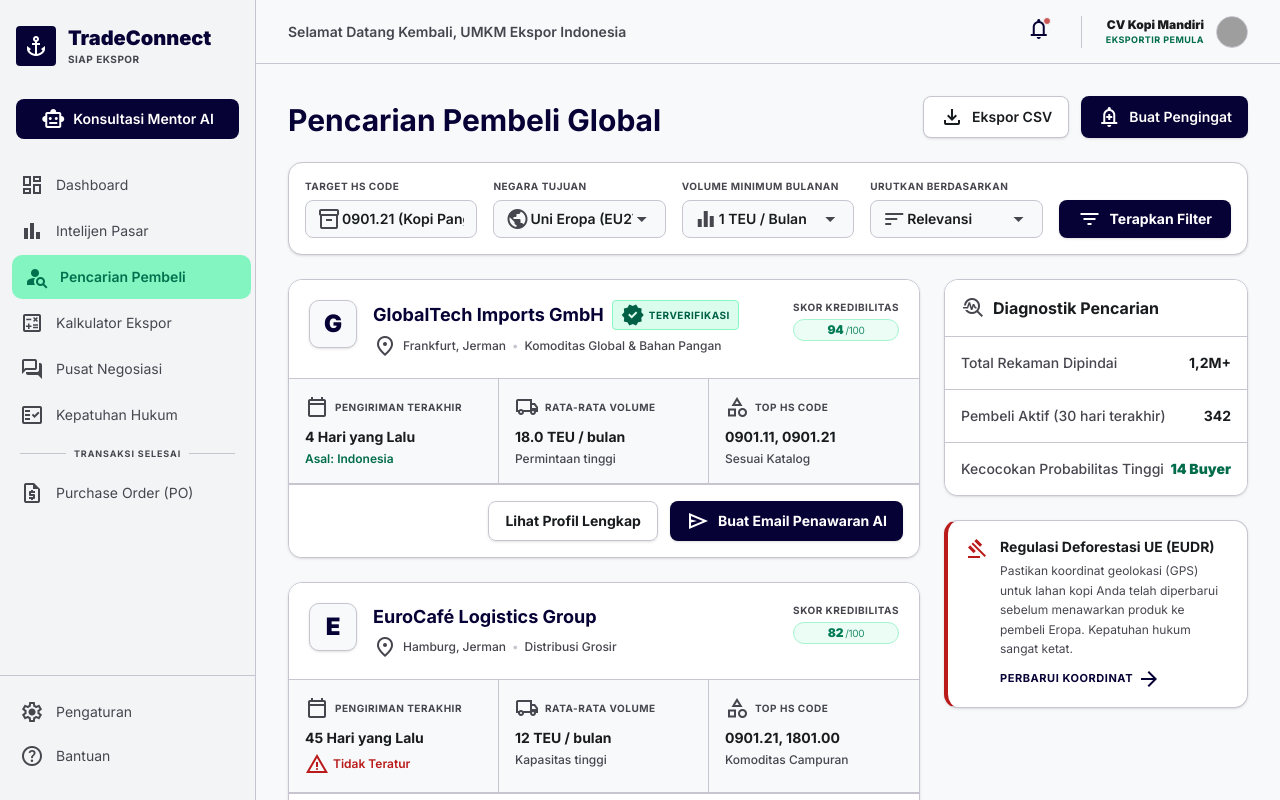
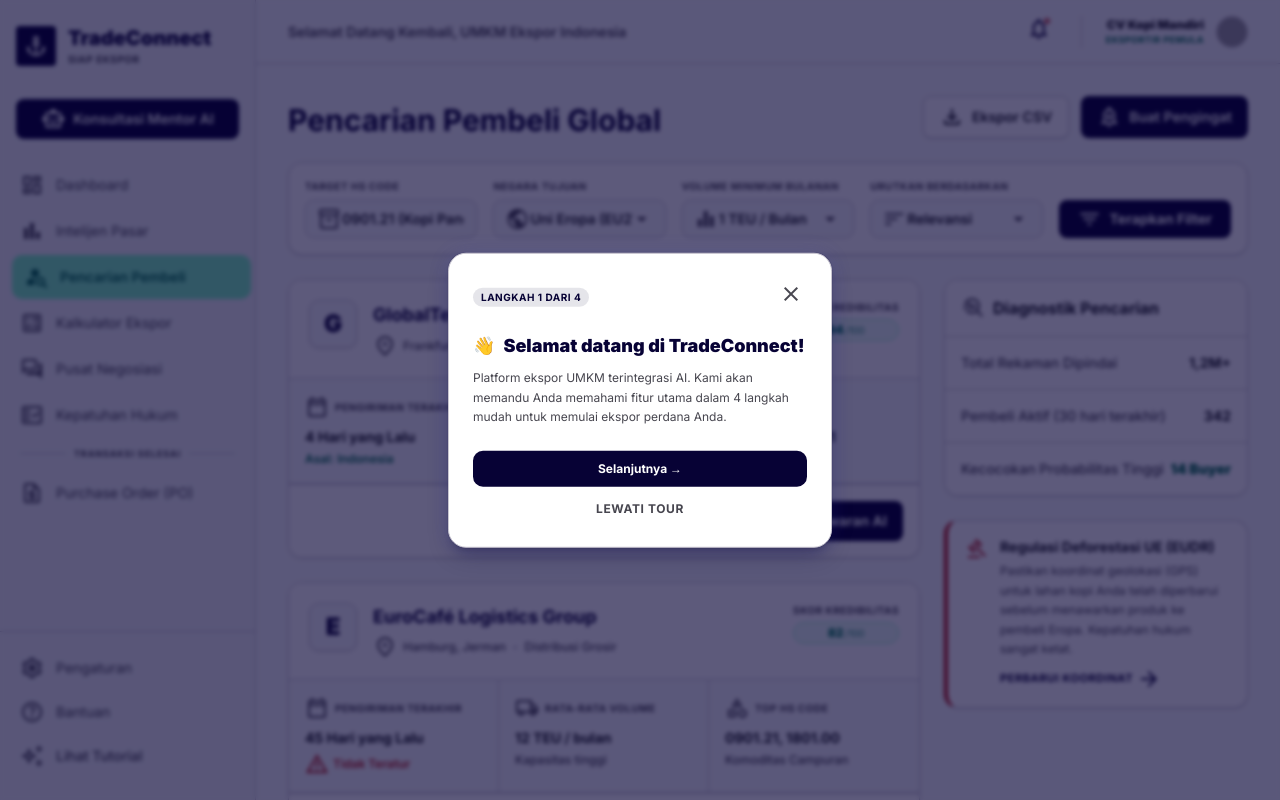
Before and after one commit to Lomba-Uhuy/Frontend_PIDI_Digdaya-Hackathon, a Next.js app: page /buyer-discovery in a window 1280 px wide. Built offline with nearby package versions, Linux system fonts and the light colour scheme; grey boxes are pictures that could not be loaded.

Commit message:
feat: complete interactive guided onboarding tour and Rupiah prefixes

```diff
--- a/src/app/(dashboard)/layout.tsx
+++ b/src/app/(dashboard)/layout.tsx
@@ -10,13 +10,6 @@
   children: React.ReactNode;
 }) {
   const pathname = usePathname();
-  const [currentStep, setCurrentStep] = useState<TradeConnectStep>("onboarding");
-  const [showNotifications, setShowNotifications] = useState(false);
-  const [hasNewNotifications, setHasNewNotifications] = useState(true);
-  const [isMobileNavOpen, setIsMobileNavOpen] = useState(false);
-  const [companyName, setCompanyName] = useState("CV Kopi Mandiri");
-  const [productName, setProductName] = useState("Kopi Arabika");
-
   const navItems = [
     { name: "Dashboard", path: "/dashboard", icon: "dashboard" },
     { name: "Intelijen Pasar", path: "/market-intelligence", icon: "bar_chart" },
@@ -26,6 +19,67 @@
     { name: "Kepatuhan Hukum", path: "/compliance", icon: "fact_check" },
     { name: "Purchase Order (PO)", path: "/purchase-order", icon: "request_quote" },
   ];
+  const [currentStep, setCurrentStep] = useState<TradeConnectStep>("onboarding");
+  const [showNotifications, setShowNotifications] = useState(false);
+  const [hasNewNotifications, setHasNewNotifications] = useState(true);
+  const [isMobileNavOpen, setIsMobileNavOpen] = useState(false);
+  const [companyName, setCompanyName] = useState("CV Kopi Mandiri");
+  const [productName, setProductName] = useState("Kopi Arabika");
+
+  // Tour States
+  const [tourStep, setTourStep] = useState(0);
+  const [coords, setCoords] = useState<{ top: number; left: number } | null>(null);
+
+  const handleStartTour = () => {
+    setTourStep(1);
+  };
+
+  const handleNextTourStep = () => {
+    if (tourStep < 4) {
+      setTourStep(tourStep + 1);
+    } else {
+      setTourStep(0);
+    }
+  };
+
+  const handleSkipTour = () => {
+    setTourStep(0);
+  };
+
+  const getTourHighlightClass = (path: string) => {
+    if (tourStep === 2 && path === "/buyer-discovery") return "tour-highlight animate-pulse";
+    if (tourStep === 3 && path === "/negotiation") return "tour-highlight animate-pulse";
+    if (tourStep === 4 && path === "/purchase-order") return "tour-highlight animate-pulse";
+    return "";
+  };
+
+  useEffect(() => {
+    if (typeof window !== "undefined") {
+      const tourShown = localStorage.getItem("tradeconnect_tour_shown");
+      if (!tourShown) {
+        setTourStep(1);
+        localStorage.setItem("tradeconnect_tour_shown", "true");
+      }
+    }
+  }, []);
+
+  useEffect(() => {
+    if (tourStep === 1) {
+      setCoords(null);
+    } else {
+      const targetId = `tour-step-${tourStep}`;
+      const element = document.getElementById(targetId);
+      if (element && typeof window !== "undefined" && window.innerWidth >= 768) {
+        const rect = element.getBoundingClientRect();
+        setCoords({
+          top: rect.top + window.scrollY,
+          left: rect.right + 16,
+        });
+      } else {
+        setCoords(null);
+      }
+    }
+  }, [tourStep]);
 
   useEffect(() => {
     setCurrentStep(getStep());
@@ -169,6 +223,8 @@
         <div className="flex-1 px-2 flex flex-col gap-0.5">
           {navItems.map((item, idx) => {
             const isActive = pathname === item.path;
+            const tourClass = getTourHighlightClass(item.path);
+            const isTourHighlighted = tourClass !== "";
             // Insert a visual separator before Purchase Order
             const showDivider = item.path === "/purchase-order";
             return (
@@ -182,8 +238,11 @@
                 )}
                 <Link
                   href={item.path}
+                  id={item.path === "/buyer-discovery" ? "tour-step-2" : item.path === "/negotiation" ? "tour-step-3" : item.path === "/purchase-order" ? "tour-step-4" : undefined}
                   className={`flex items-center gap-3 px-3 py-2.5 rounded-lg transition-all ${
-                    isActive
+                    isTourHighlighted
+                      ? tourClass
+                      : isActive
                       ? "bg-secondary-container text-on-secondary-container font-semibold translate-x-1 duration-200"
                       : "text-on-surface-variant hover:bg-surface-container-high"
                   }`}
@@ -207,6 +266,14 @@
             <span className="material-symbols-outlined">help</span>
             <span className="text-sm">Bantuan</span>
           </Link>
+          <button
+            type="button"
+            onClick={handleStartTour}
+            className="flex items-center gap-3 px-3 py-2 rounded-lg text-on-surface-variant hover:bg-surface-container-high transition-all w-full text-left cursor-pointer"
+          >
+            <span className="material-symbols-outlined">auto_awesome</span>
+            <span className="text-sm font-medium">Lihat Tutorial</span>
+          </button>
         </div>
       </nav>
 
@@ -386,6 +453,129 @@
           </nav>
         </div>
       )}
+      {/* GUIDED ONBOARDING TOUR */}
+      <style dangerouslySetInnerHTML={{ __html: `
+        .tour-highlight {
+          position: relative !important;
+          z-index: 9999 !important;
+          background-color: var(--md-sys-color-secondary-container, #e8def8) !important;
+          color: var(--md-sys-color-on-secondary-container, #1c0024) !important;
+          box-shadow: 0 0 0 9999px rgba(7, 2, 53, 0.65), 0 0 20px rgba(109, 40, 217, 0.8) !important;
+          pointer-events: none !important;
+          border-radius: 8px !important;
+        }
+        .tour-card-glow {
+          box-shadow: 0 10px 25px -5px rgba(7, 2, 53, 0.3), 0 8px 10px -6px rgba(7, 2, 53, 0.3), 0 0 0 1px rgba(7, 2, 53, 0.05), 0 0 20px rgba(99, 102, 241, 0.15);
+        }
+      `}} />
+
+      {tourStep > 0 && (
+        <div className="fixed inset-0 z-[10000] overflow-hidden select-none pointer-events-auto">
+          {/* Semi-transparent Backdrop for Step 1 or mobile */}
+          {(tourStep === 1 || !coords) && (
+            <div
+              onClick={handleSkipTour}
+              className="absolute inset-0 bg-[#070235]/65 backdrop-blur-[2px] transition-all duration-300"
+            />
+          )}
+
+          {/* Tour Card */}
+          <div
+            className="bg-surface-container-lowest text-on-surface border border-outline-variant rounded-2xl w-full max-w-sm p-6 flex flex-col gap-4 tour-card-glow animate-in fade-in zoom-in-95 duration-300 pointer-events-auto"
+            style={
+              coords
+                ? {
+                    position: "absolute",
+                    top: `${coords.top}px`,
+                    left: `${coords.left}px`,
+                    transform: "translateY(-50%)",
+                  }
+                : {
+                    position: "fixed",
+                    top: "50%",
+                    left: "50%",
+                    transform: "translate(-50%, -50%)",
+                  }
+            }
+          >
+            {/* Step Indicator & Header */}
+            <div className="flex justify-between items-center">
+              <span className="text-[10px] font-bold text-primary bg-primary/10 px-2 py-0.5 rounded-full uppercase tracking-wider">
+                Langkah {tourStep} dari 4
+              </span>
+              <button
+                onClick={handleSkipTour}
+                className="text-on-surface-variant hover:text-error p-1 rounded-full hover:bg-surface-container-high transition-colors"
+                title="Lewati Tutorial"
+              >
+                <span className="material-symbols-outlined text-[18px]">close</span>
+              </button>
+            </div>
+
+            {/* Tour Content */}
+            <div className="space-y-2 select-text">
+              {tourStep === 1 && (
+                <>
+                  <h3 className="text-lg font-black text-[#070235] flex items-center gap-2">
+                    <span>👋</span> Selamat datang di TradeConnect!
+                  </h3>
+                  <p className="text-xs text-on-surface-variant leading-relaxed">
+                    Platform ekspor UMKM terintegrasi AI. Kami akan memandu Anda memahami fitur utama dalam 4 langkah mudah untuk memulai ekspor perdana Anda.
+                  </p>
+                </>
+              )}
+              {tourStep === 2 && (
+                <>
+                  <h3 className="text-lg font-black text-[#070235] flex items-center gap-2">
+                    <span>🔍</span> Cari Pembeli Global
+                  </h3>
+                  <p className="text-xs text-on-surface-variant leading-relaxed">
+                    Temukan pembeli global secara instan di sini. AI kami secara cerdas memetakan deskripsi produk Anda untuk mencocokkan profil importir berpotensi tinggi dari sistem bea cukai global.
+                  </p>
+                </>
+              )}
+              {tourStep === 3 && (
+                <>
+                  <h3 className="text-lg font-black text-[#070235] flex items-center gap-2">
+                    <span>💬</span> Negosiasi &amp; Risiko
+                  </h3>
+                  <p className="text-xs text-on-surface-variant leading-relaxed">
+                    Masuk ke Pusat Negosiasi untuk berkomunikasi langsung via email terintegrasi. AI kami menyusun draf balasan pintar (RAG) untuk penyesuaian harga dan mendeteksi tanda bahaya kredibilitas pembeli secara otomatis.
+                  </p>
+                </>
+              )}
+              {tourStep === 4 && (
+                <>
+                  <h3 className="text-lg font-black text-[#070235] flex items-center gap-2">
+                    <span>📄</span> Purchase Order &amp; Ekspor!
+                  </h3>
+                  <p className="text-xs text-on-surface-variant leading-relaxed">
+                    Di menu ini, buat Purchase Order (PO) resmi secara instan. Kirim ke email pembeli dan pantau tanda tangannya secara real-time. Transaksi selesai tanpa perlu me-refresh halaman!
+                  </p>
+                </>
+              )}
+            </div>
+
+            {/* Footer Actions */}
+            <div className="flex flex-col gap-2 mt-2">
+              <button
+                onClick={handleNextTourStep}
+                className="w-full bg-[#070235] text-white hover:bg-[#070235]/90 font-bold text-xs py-2.5 rounded-lg flex items-center justify-center gap-1 transition-all active:translate-y-0.5 cursor-pointer"
+              >
+                {tourStep === 4 ? "Mulai Jelajahi! 🚀" : "Selanjutnya →"}
+              </button>
+              {tourStep < 4 && (
+                <button
+                  onClick={handleSkipTour}
+                  className="w-full text-on-surface-variant hover:text-primary text-xs font-bold py-1.5 transition-colors uppercase tracking-wider cursor-pointer"
+                >
+                  Lewati Tour
+                </button>
+              )}
+            </div>
+          </div>
+        </div>
+      )}
     </div>
   );
 }
```
Also changed, not shown: src/app/page.tsx (+4 -4 lines).
